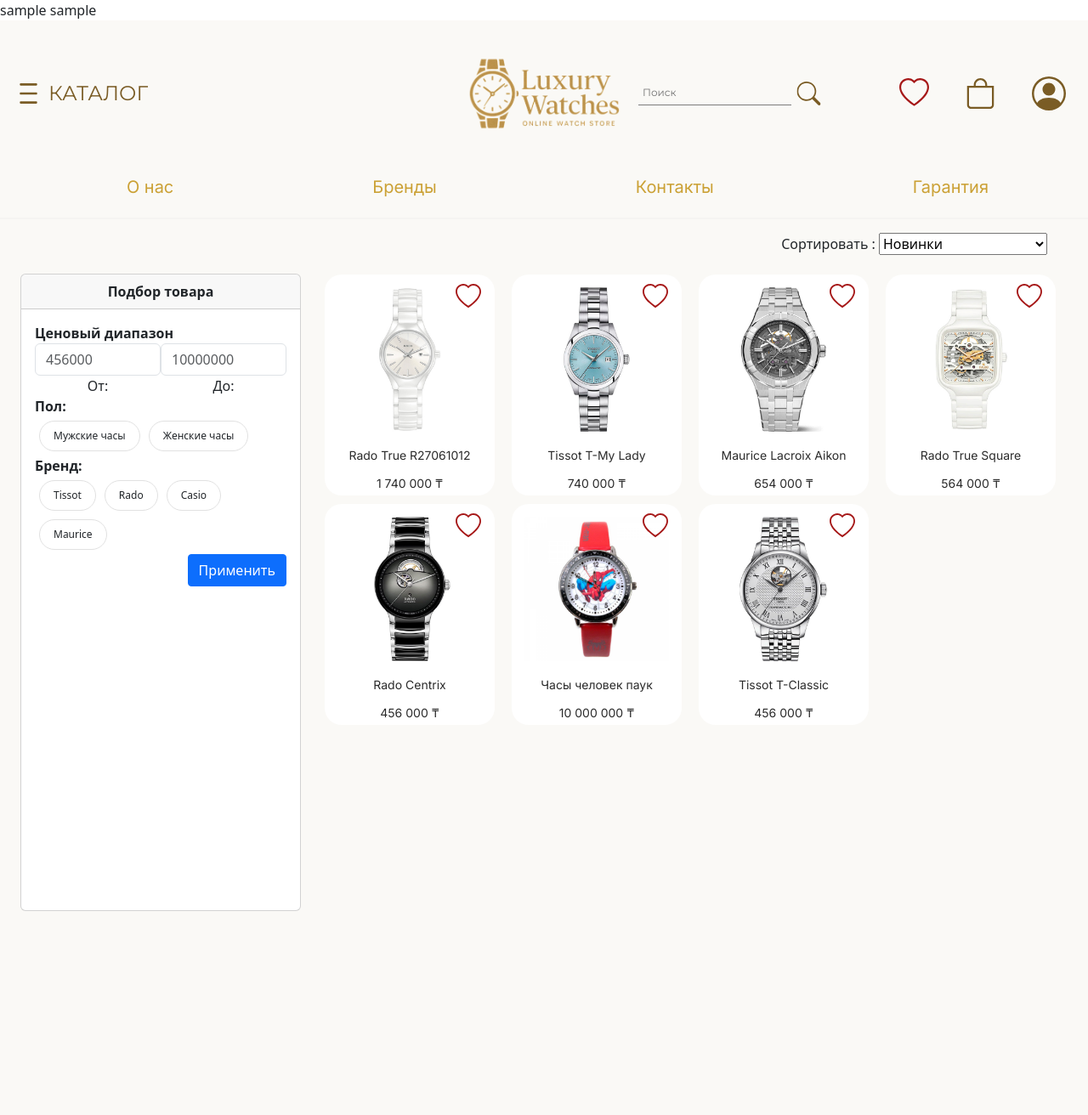
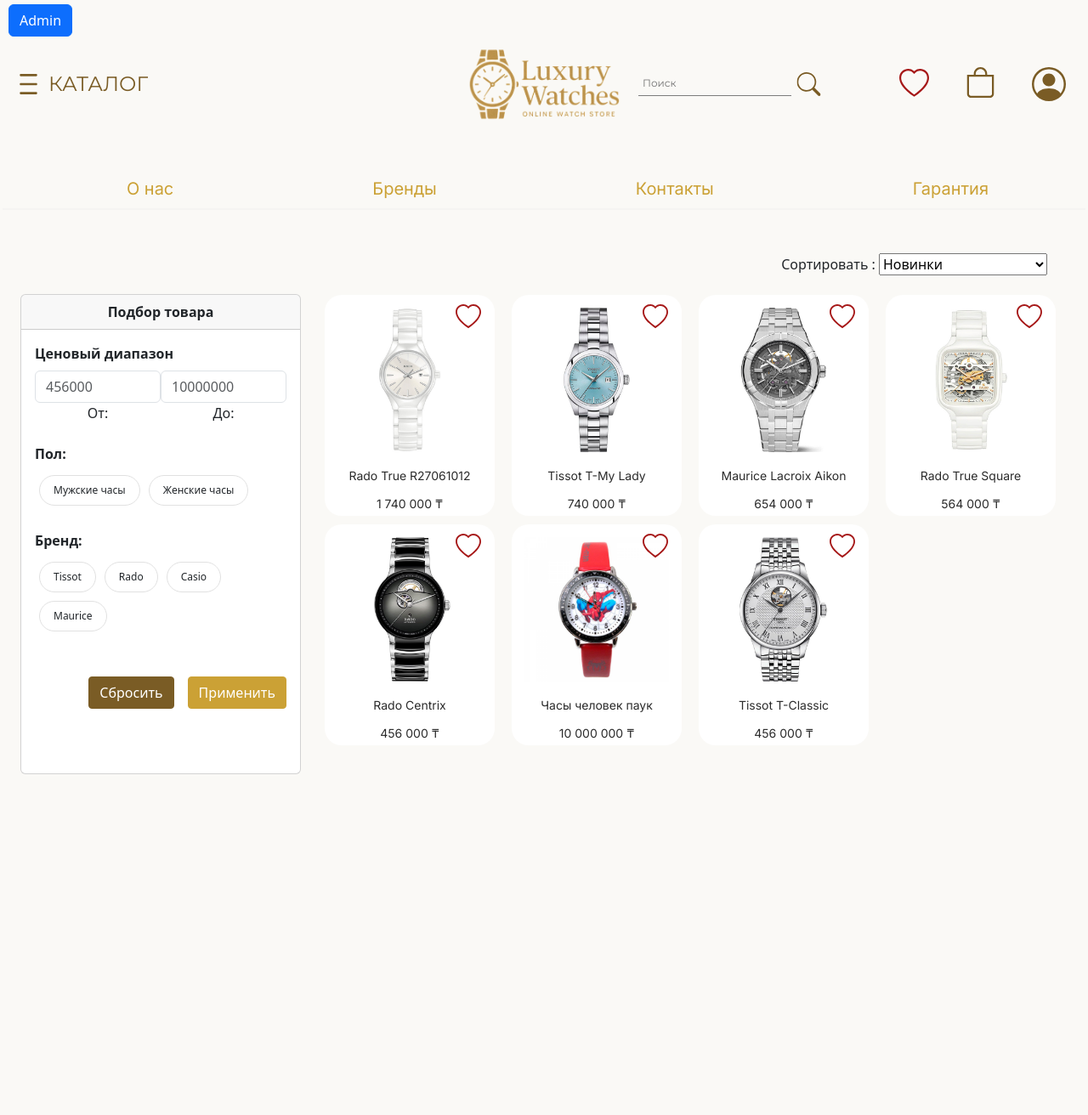
Before and after one commit to stenfli31/LuxuryWatches, a PHP site: page /catalog.php in a window 1280 px wide. Shown: the top 1312 px of the page at 85% size. Run offline with PHP 8.4, Linux system fonts and the light colour scheme; the visitor is signed in with stand-in values (Sample User, id 1); data comes from the database, SQL or seed files in the repository; some libraries are stand-ins or nearby versions.

Commit message:
Search and etc.

```diff
--- a/JS/main.js
+++ b/JS/main.js
@@ -25,4 +25,31 @@ function onSortChange(value) {
 
 
 
-console.log(typeof onSortChange);
+
+
+
+function setMask(event) {
+    let formattedValue = '';
+            for (let i = 0; i < value.length; i += 3) {
+                formattedValue += value.slice(i, i + 3) + ' ';
+            }
+
+            // Убираем последний пробел, если он есть
+            input.value = formattedValue.trim();
+    input.value = value;
+}
+
+function resetCheckedCheckboxes() {
+    // Получаем все чекбоксы
+    const checkboxes = document.querySelectorAll('.tag-check');
+
+    // Проходим по чекбоксам и сбрасываем те, которые отмечены
+    checkboxes.forEach(function(checkbox) {
+        if (checkbox.checked) {
+            checkbox.checked = false;
+             // Снимаем отметку
+        }
+    });
+    window.location.href = 'catalog.php';
+    document.getElementById('filterForm').submit();
+}
--- a/auth.php
+++ b/auth.php
@@ -2,7 +2,8 @@
 
 <?php
 session_start();
-echo $_SESSION['username'] . ' ' . $_SESSION['user_status'];
+
+
 if(isset($_SESSION['username'])){
   header("Location: personalAccount.php");
 }
@@ -127,6 +128,7 @@ if (isset($_POST['login'])) {
 
 </style>
 
+<a href="index.php"><button type="button" class="btn btn-primary">Вернуться на главную</button></a>
 <?php
 if(!empty($message)): ?>
 
--- a/bdForm.php
+++ b/bdForm.php
@@ -2,7 +2,7 @@
  require_once 'db.php';
 
  session_start();
- echo $_SESSION['user_status'];
+
  // Проверяем, есть ли в сессии информация о статусе пользователя
  if (!isset($_SESSION['user_status']) || $_SESSION['user_status'] != 1)
  {
@@ -46,8 +46,9 @@ $brands = $stmt->fetchAll(PDO::FETCH_ASSOC);
     <link href="https://cdn.jsdelivr.net/npm/bootstrap@5.3.2/dist/css/bootstrap.min.css" rel="stylesheet">
 </head>
 <body>
+
+<a href="index.php" class="btn btn-primary admin mt-1 ms-2">Назад</a>
 <? echo $_SESSION['username'] ;?>
-<a href="index.php" class="btn btn-primary admin">Назад</a>
 
 <div class="container mt-5 card">
     <h2 class="mb-4">Добавление товара</h2>
--- a/catalog.php
+++ b/catalog.php
@@ -1,7 +1,5 @@
 <!DOCTYPE html>
-<?php session_start();
-echo $_SESSION['username'] . ' ' . $_SESSION['user_status'];
-?>
+<?php session_start();?>
 <?php
 require_once 'db.php';
 
@@ -21,8 +19,10 @@ $brands = $stmt->fetchAll(PDO::FETCH_ASSOC);
 
 $selectedCategories = $_GET['category'] ?? [];
 $selectedBrands = $_GET['brand'] ?? [];
-$priceFrom = $_GET['priceFrom'] ?? [];
-$priceTo = $_GET['priceTo'] ?? [];
+$priceFrom = $_GET['priceFrom'] ?? '';
+$priceTo = $_GET['priceTo'] ?? '';
+$search = $_GET['search'] ?? '';
+
 
 
 $stmt = $pdo->query("SELECT MAX(price) as max_price, MIN(price) as min_price FROM products");
@@ -42,17 +42,20 @@ if (!empty($selectedBrands) && is_array($selectedBrands)) {
 }
 
 if (!empty($priceFrom) or !empty($priceTo)) {
-    if(empty($priceFrom)){
+    if (empty($priceFrom)) {
         $priceFrom = $priceRange['min_price'];
     }
-    if(empty($priceTo)){
+    if (empty($priceTo)) {
         $priceTo = $priceRange['max_price'];
     }
-$sql .= " AND price BETWEEN $priceFrom AND $priceTo ";
+    $sql .= " AND price BETWEEN $priceFrom AND $priceTo ";
+}
+
+if(!empty($search)){
+$search = "'%". $search ."%'";
+    $sql .= " AND product_name LIKE $search ";
 
 }
-
-
 $NEW = " ORDER BY id DESC ";
 $ASC = " ORDER BY price ASC";
 $DESC = " ORDER BY price DESC";
@@ -74,7 +77,6 @@ switch ($order) {
         $sql .= $NEW;
         break;
 }
-
 
 $queryParams = $_GET;
 $stmt = $pdo->query($sql);
@@ -104,7 +106,7 @@ $products = $stmt->fetchAll(PDO::FETCH_ASSOC);
 
         <?php include 'header.php'; ?>
 
-        <form method="GET" style="align-self: flex-end;" class="me-5">
+        <form method="GET" style="align-self: flex-end;" class="me-5 mt-5">
             <label for="category" class="form-label">Сортировать : </label>
             <select class="" id="sort" name="sort" onchange="onSortChange(this.value)">
                 <option value="new" <?= ($order === 'new') ? 'selected' : '' ?>> Новинки </option>
@@ -112,28 +114,32 @@ $products = $stmt->fetchAll(PDO::FETCH_ASSOC);
                 <option value="asc" <?= ($order == 'asc') ? 'selected' : '' ?>> По возрастанию цены </option>
             </select>
         </form>
-        <div class="filter_catalog text-center ms-4">
+        <div class="filter_catalog text-center ms-4 ">
             <div class="filters card">
                 <div class="card-header" style="background-color: none;"><b>Подбор товара</b></div>
-                <form method="GET" class="card-body">
-                    <div class="filter-category row">
-                        <span><b>Ценовый диапазон</b></span>
-                        <div class="d-flex">
+                <form method="GET" class="card-body" id="filterForm">
+                    <div class="filter-category row mb-4">
+                        <span class="mb-2"><b>Ценовый диапазон</b></span>
+                        <div class="d-flex justify-content-around" id="priceRangeInp">
                             <div class="d-flex flex-column align-items-center">
-                            <input type="number" min="<?= $priceRange['min_price'] ?>" max="<?= $priceRange['max_price'] ?>" class="form-control" id="priceFrom" name="priceFrom"
-                            placeholder="<?= $priceRange['min_price'] ?>">
-                            <label for="priceFrom">От:</label>
+                                <? $priceFromValue = !empty($priceFrom) ? "value='$priceFrom'" : '' ?>
+                                <input type="number" min="<?= $priceRange['min_price'] ?>" max="<?= $priceRange['max_price'] ?>"
+                                    class="form-control " id="priceFrom" name="priceFrom" <?= $priceFromValue ?>
+                                    placeholder="<?= $priceRange['min_price'] ?> " oninput="setMask(event)">
+                                <label for="priceFrom">От:</label>
                             </div>
                             <div class="d-flex flex-column align-items-center">
-                            <input type="number" min="<?= $priceRange['min_price'] ?>" max="<?= $priceRange['max_price'] ?>" class="form-control" id="priceTo" name="priceTo"
-                            placeholder="<?= $priceRange['max_price'] ?>"   >
-                            <label for="priceTo">До:</label>
+                                <? $priceToValue = !empty($priceTo) ? "value='$priceTo'" : '' ?>
+                                <input type="number" min="<?= $priceRange['min_price'] ?>" max="<?= $priceRange['max_price'] ?>"
+                                    class="form-control" id="priceTo" name="priceTo" <?= $priceToValue ?>
+                                    placeholder="<?= $priceRange['max_price'] ?>">
+                                <label for="priceTo">До:</label>
                             </div>
                         </div>
                     </div>
-                    <div class="filter-category ">
+                    <div class="filter-category mb-4">
 
-                        <span><b>Пол:</b></span>
+                        <span class="mb-2"><b>Пол:</b></span>
                         <div class="filter-cards">
                             <?php foreach ($categories as $cat): ?>
                                 <? $checkedCats = in_array($cat['id'], $selectedCategories) ? 'checked' : ' '; ?>
@@ -142,8 +148,8 @@ $products = $stmt->fetchAll(PDO::FETCH_ASSOC);
                             <?php endforeach ?>
                         </div>
                     </div>
-                    <div class="filter-category">
-                        <span><b>Бренд:</b></span>
+                    <div class="filter-category mb-5">
+                        <span class="mb-2"><b>Бренд:</b></span>
                         <div class="filter-cards">
                             <?php foreach ($brands as $brand): ?>
                                 <? $checkedBrand = in_array($brand['id'], $selectedBrands) ? 'checked' : ' '; ?>
@@ -153,7 +159,8 @@ $products = $stmt->fetchAll(PDO::FETCH_ASSOC);
                         </div>
                     </div>
                     <div class="d-flex justify-content-end">
-                        <button type="submit" class="btn btn-primary rounded-1">Применить</button>
+                    <button type="button" class="btn btn-primary rounded-1" style="background-color: #7a5c25; border-color: #7a5c25;" onclick="resetCheckedCheckboxes()">Сбросить</button>
+                        <button type="submit" class="btn btn-primary rounded-1 ms-3" style="background-color: #CBA135; border-color: #CBA135;">Применить</button>
                     </div>
                 </form>
             </div>
@@ -179,7 +186,7 @@ $products = $stmt->fetchAll(PDO::FETCH_ASSOC);
                             </div>
                         <?php endforeach; ?>
                     <?php else: ?>
-                        <p>Нет товаров для отображения</p>
+                        <div class="text-center" style="width: 100%;">Нет товаров для отображения</div>
                     <?php endif; ?>
                 </div>
             </div>
--- a/db.php
+++ b/db.php
@@ -11,7 +11,8 @@ try {
     $pdo->setAttribute(PDO::ATTR_ERRMODE, PDO::ERRMODE_EXCEPTION);
 
     if(basename($_SERVER["PHP_SELF"]) == "bdForm.php") {
-        echo "Подключение успешно!";}
+        // echo "<span>Подключение успешно!</span>";
+    }
 }
 catch (PDOException $e) {
     die("Ошибка подключения: ". $e->getMessage());
--- a/header.php
+++ b/header.php
@@ -1,6 +1,7 @@
 
 <header class="header">
-
+<? if (isset($_SESSION['user_status']) && $_SESSION['user_status'] == '1')
+    echo "<a href='bdForm.php' class='btn btn-primary admin'>Admin</a>" ?>
         <nav class="main-nav">
 
           <a href="catalog.php" class="nav-button" aria-label="Open catalog">
@@ -11,8 +12,9 @@
           <a href="index.php"><img class="logo" src="./images/logot.png" alt="LuxuryWatches logo" /></a>
           <div class="right-header">
 
-          <form class="search-form" role="search">
-            <input type="search" class="search-input" placeholder="Поиск" aria-label="Search products" />
+          <form method="GET" action="catalog.php" class="search-form" role="search">
+            <input name="search" id="search" type="search" class="search-input" placeholder="Поиск"
+            aria-label="Search products"  value="<?php echo $_GET['search'] ?? ''; ?>" />
             <button type="submit" class="search-button" aria-label="Submit search">
               <img class="search" src="./images/icons/search.svg" alt="" />
             </button>
@@ -21,9 +23,12 @@
             <button class="action-button" aria-label="Favorites">
               <img class="heartNav" src="./images/icons/heart.svg" alt="" />
             </button>
-            <button class="action-button" aria-label="Shopping bag">
-              <img class="bag" src="./images/icons/bag.svg" alt="" />
-            </button>
+
+            <a href="shop-cart.php">
+              <button class="action-button" aria-label="Shopping bag">
+                <img class="bag" src="./images/icons/bag.svg" alt="" />
+              </button>
+            </a>
             <a href="auth.php"><button class="action-button" aria-label="User account">
               <img class="person-circle" src="./images/icons//person-circle.svg" alt="" />
             </button>
--- a/style/style.css
+++ b/style/style.css
@@ -343,7 +343,8 @@ body{
 footer {
   background-color: #a7842e;
   color: #ffffff;
-  padding: 50px 0;
+ padding-top: 35px;
+ padding-bottom: 3px;
 }
 
 .footer-content {
@@ -386,6 +387,7 @@ footer {
 .hr{
   border: none;         /* Убираем стандартную границу */
   border-top: 2px solid #e1e1e1;  /* Задаём цвет и толщину линии */
+  margin: 3px;
 }
 
 .filter_catalog{
@@ -406,7 +408,7 @@ footer {
   border: 1px solid #e1e1e1;
   border-radius: 10px;
   width: 450px;
-  height: 750px !important;
+  height: 565px !important;
   margin-top: 15px;
 }
 
```
Also changed, not shown: index.php (+4 -5 lines), personalAccount.php (+30 -20 lines), images/favicon.png, images/favicon1.png (added).
